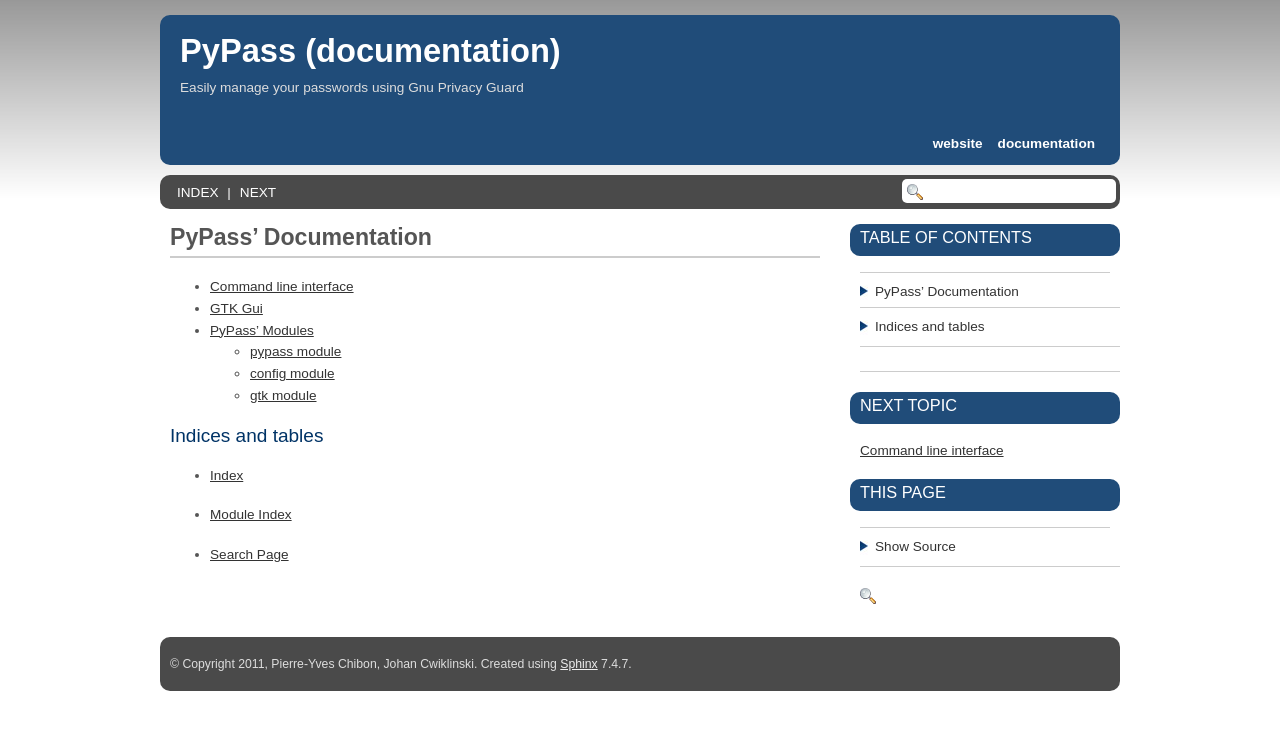
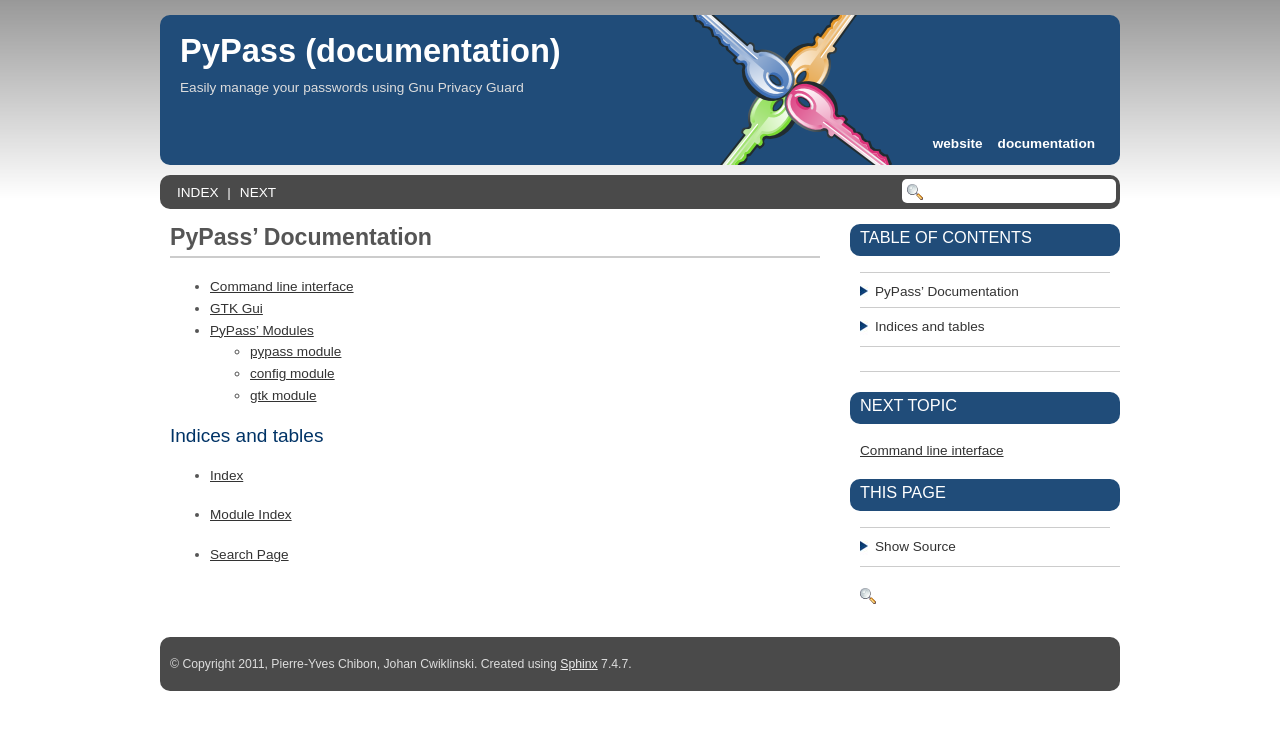
Before and after one commit to pypingou/pypass, a Sphinx documentation site: the page built from doc/source/index.rst, in a window 1280 px wide. Shown: the top 730 px of the page. Built offline with Sphinx 7.4.7, drawn with Linux system fonts in a browser that asks for light colours.

Commit message:
Update header from website

```diff
--- a/doc/source/_static/pypass.css
+++ b/doc/source/_static/pypass.css
@@ -30,10 +30,11 @@
     overflow: hidden;
     margin: 0px 0px 5px;
     height: 150px;
-    background-color:#204c79;
+    /*background-color:#204c79;*/
     -moz-border-radius:10px;
     -webkit-border-radius:10px;
     position:relative;
+    background:#204c79 url(images/logo.png) 70% 50% no-repeat;
 }
 
 #header-left { float: left; width: 470px; height: 150px; display:inline; overflow: hidden; }
```
Also changed, not shown: doc/source/_static/images/logo.png (added).
